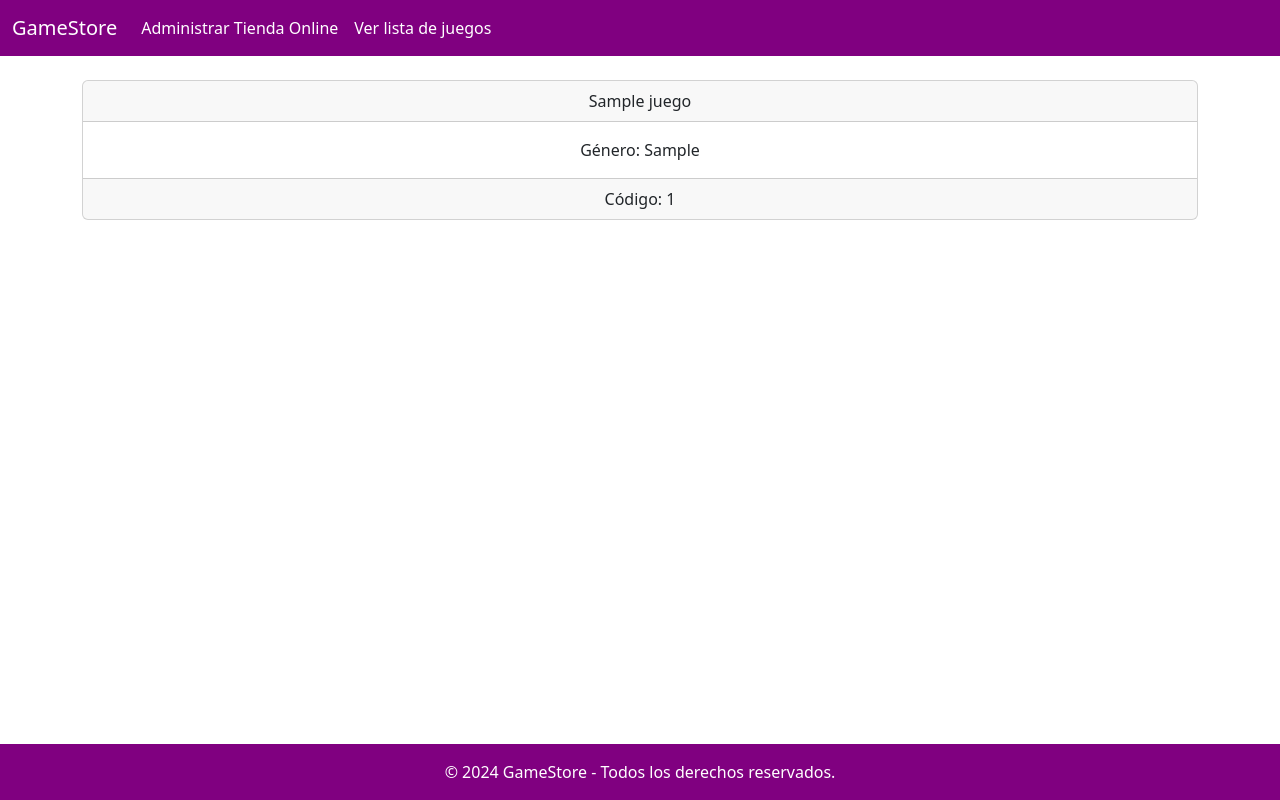
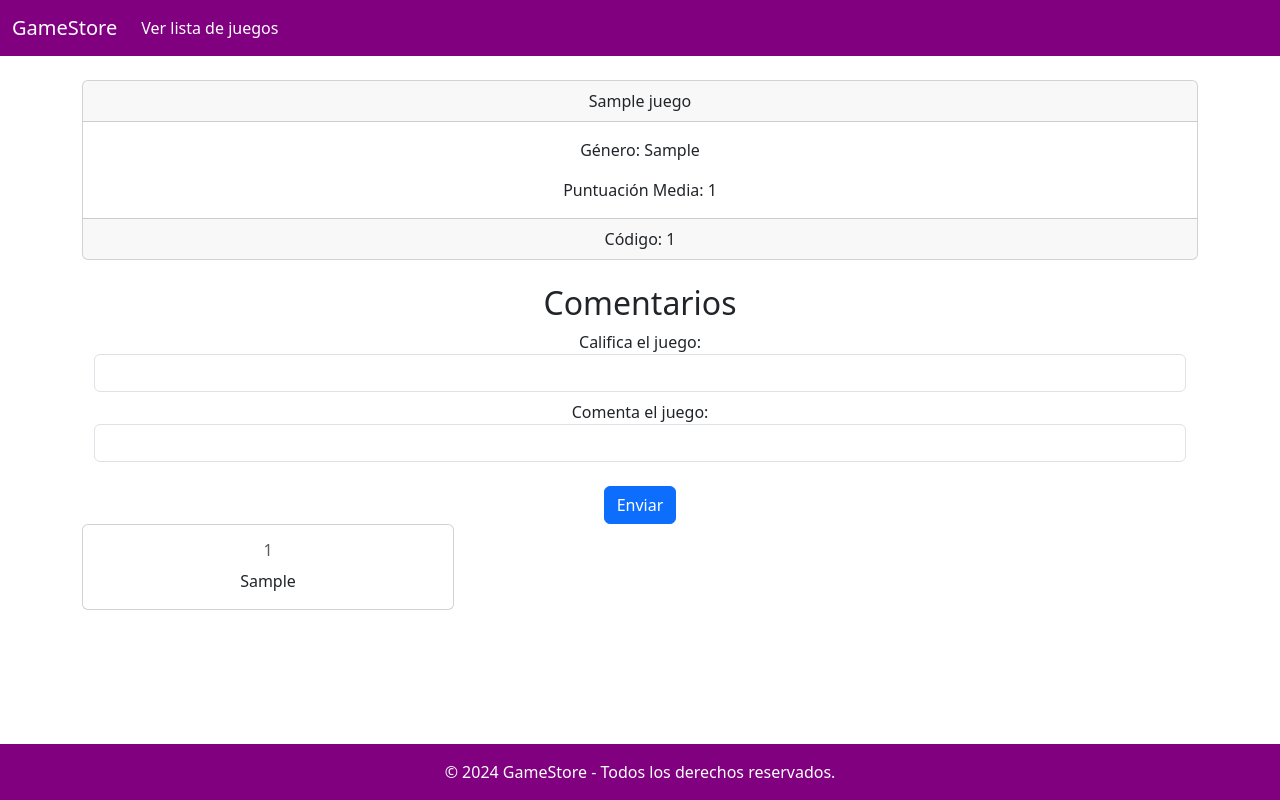
Before and after one commit to PinkBlure/gamestore, a PHP site: page /src/detalle.php?id=1 in a window 1280 px wide. Run offline with PHP 8.4, Linux system fonts and the light colour scheme; tables that the repository leaves empty hold one stand-in row (values such as "Sample post").

Commit message:
Finished

```diff
--- a/index.php
+++ b/index.php
@@ -18,9 +18,6 @@
       </button>
       <div class="collapse navbar-collapse" id="navbarNav">
         <ul class="navbar-nav">
-          <li class="nav-item">
-            <a class="nav-link text-white" href="./src/admin.php">Administrar Tienda Online</a>
-          </li>
           <li class="nav-item">
             <a class="nav-link text-white" href="./src/juegos.php">Ver lista de juegos</a>
           </li>
@@ -49,7 +46,6 @@
 
     <h1>Tienda Online</h1>
 
-    <a type="button" class="btn btn-primary" href="./src/admin.php">Administrar Tienda Online</a>
     <a type="button" class="btn btn-primary" href="./src/juegos.php">Ver lista de juegos</a>
   </main>
 
--- a/src/detalle.php
+++ b/src/detalle.php
@@ -12,17 +12,14 @@
 
   <nav class="navbar navbar-expand-lg" style="background-color: purple;">
     <div class="container-fluid">
-      <a class="navbar-brand text-white" href="#">GameStore</a>
+      <a class="navbar-brand text-white" href="../index.php">GameStore</a>
       <button class="navbar-toggler" type="button" data-bs-toggle="collapse" data-bs-target="#navbarNav" aria-controls="navbarNav" aria-expanded="false" aria-label="Toggle navigation">
         <span class="navbar-toggler-icon"></span>
       </button>
       <div class="collapse navbar-collapse" id="navbarNav">
         <ul class="navbar-nav">
           <li class="nav-item">
-            <a class="nav-link text-white" href="./src/admin.php">Administrar Tienda Online</a>
-          </li>
-          <li class="nav-item">
-            <a class="nav-link text-white" href="./src/juegos.php">Ver lista de juegos</a>
+            <a class="nav-link text-white" href="./juegos.php">Ver lista de juegos</a>
           </li>
         </ul>
       </div>
@@ -50,22 +47,93 @@
 
     $resultado_query = $conn->query("select * from Juegos where id = $id_producto");
 
+    $media_puntuacion = 0;
+    $total_calificaciones = 0;
+
     while ($row = $resultado_query->fetch(PDO::FETCH_OBJ)) {
+      // Mostrar los detalles del juego
       echo "<div class='card text-center'>
                 <div class='card-header'>{$row->Nombre}</div>
+                <div class='card-body'>
+                  <p class='card-text'>Género: {$row->Genero}</p>";
 
-                <div class='card-body'>
-                  <p class='card-text'>Género: {$row->Genero}</p>
+      // Obtener la puntuación media
+      $calificaciones_query = $conn->query("SELECT AVG(Puntuación) as media FROM Calificaciones WHERE JuegoID = $id_producto");
+      $calificacion_media_row = $calificaciones_query->fetch(PDO::FETCH_OBJ);
 
-                </div>
+      if ($calificacion_media_row->media !== null) {
+        $media_puntuacion = round($calificacion_media_row->media, 2);
+        echo "<p class='card-text'>Puntuación Media: {$media_puntuacion}</p>";
+      } else {
+        echo "<p class='card-text'>Puntuación Media: No hay calificaciones aún.</p>";
+      }
 
+      echo "</div>
                 <div class='card-footer'>Código: {$row->ID}</div>
-              </div>
-             ";
+              </div>";
+    }
+
+    // Manejo del formulario
+    if ($_SERVER["REQUEST_METHOD"] == "POST") {
+      $calificacion = $_POST['calificacion'];
+      $comentario = $_POST['comentario'];
+
+      // Insertar en la base de datos
+      $stmt = $conn->prepare("INSERT INTO Calificaciones (JuegoID, Puntuación, Comentario) VALUES (:id_producto, :puntuacion, :comentario)");
+      $stmt->bindParam(':id_producto', $id_producto);
+      $stmt->bindParam(':puntuacion', $calificacion);
+      $stmt->bindParam(':comentario', $comentario);
+
+      if ($stmt->execute()) {
+        echo "<div class='alert alert-success mt-2'>Comentario guardado correctamente.</div>";
+      } else {
+        echo "<div class='alert alert-danger mt-2'>Error al guardar el comentario.</div>";
+      }
     }
 
     $conn = null;
     ?>
+
+    <h2 class="mt-4">Comentarios</h2>
+
+    <div class="container mt-2">
+      <form method="POST">
+        <input type="hidden" name="id_producto" value="<?php echo $id_producto; ?>">
+        <div class="form-group">
+          <label for="calificacion">Califica el juego:</label>
+          <input id="calificacion" name="calificacion" type="number" class="form-control" max="10" min="1" required>
+        </div>
+        <div class="form-group mt-2">
+          <label for="comentario">Comenta el juego:</label>
+          <input id="comentario" name="comentario" type="text" class="form-control" required>
+        </div>
+        <button type="submit" class="btn btn-primary mt-4">Enviar</button>
+      </form>
+    </div>
+
+    <?php
+    $conn = createConnection("localhost", "gamestore", "root", "");
+
+    if ($conn === null) {
+      echo "<div class='alert alert-danger'>Error: No se pudo establecer conexión con la base de datos.</div>";
+    }
+
+    $resultado_query = $conn->query("SELECT * FROM Calificaciones WHERE JuegoID = $id_producto");
+
+    while ($row = $resultado_query->fetch(PDO::FETCH_OBJ)) {
+      echo "<div class='col-md-4 mb-4'>
+        <div class='card'>
+          <div class='card-body'>
+            <h6 class='card-title mb-2 text-muted'>{$row->Puntuación}</h6>
+            <p class='card-text'>{$row->Comentario}</p>
+          </div>
+        </div>
+      </div>";
+    }
+
+    $conn = null;
+    ?>
+
   </main>
 
   <footer class="bg-purple text-white text-center text-lg-start mt-auto" style="background-color: purple;">
```
Also changed, not shown: src/admin.php (deleted, +0 -14 lines), src/juegos.php (+2 -5 lines). Lines whose indentation alone changed are shown as unchanged.
